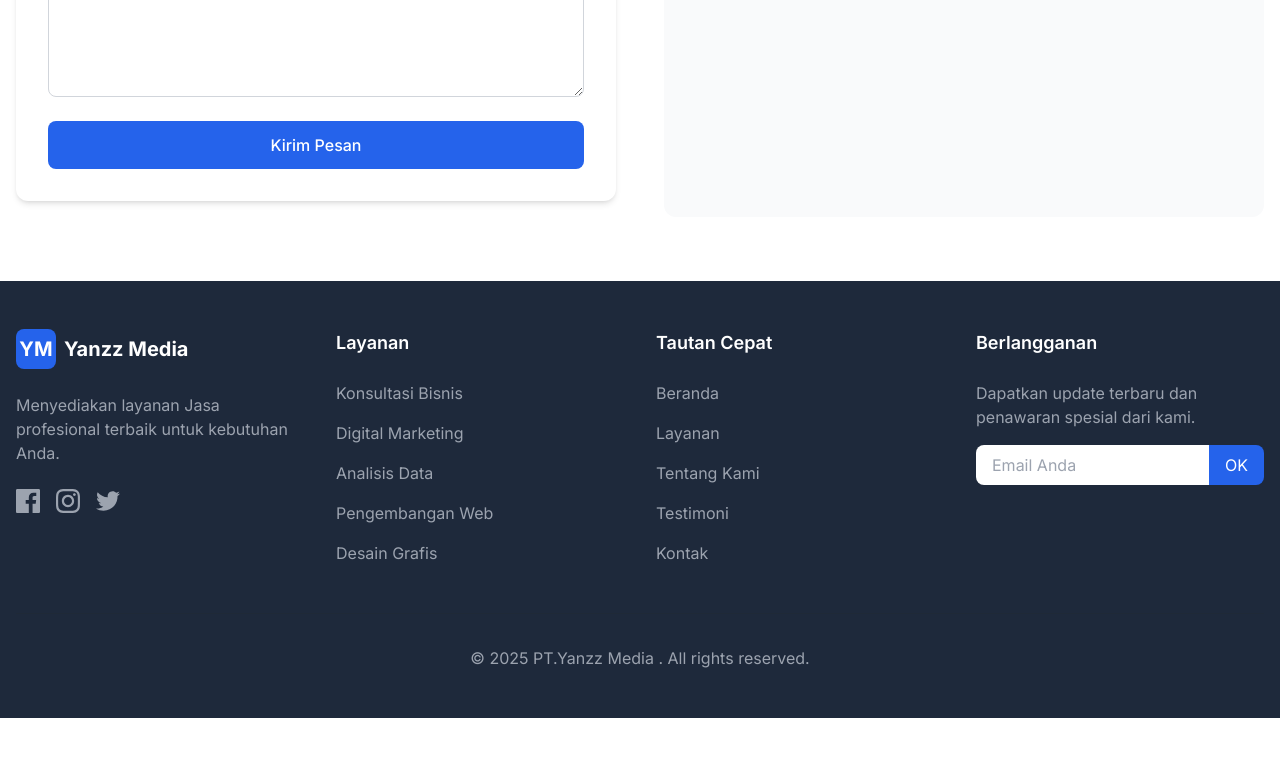
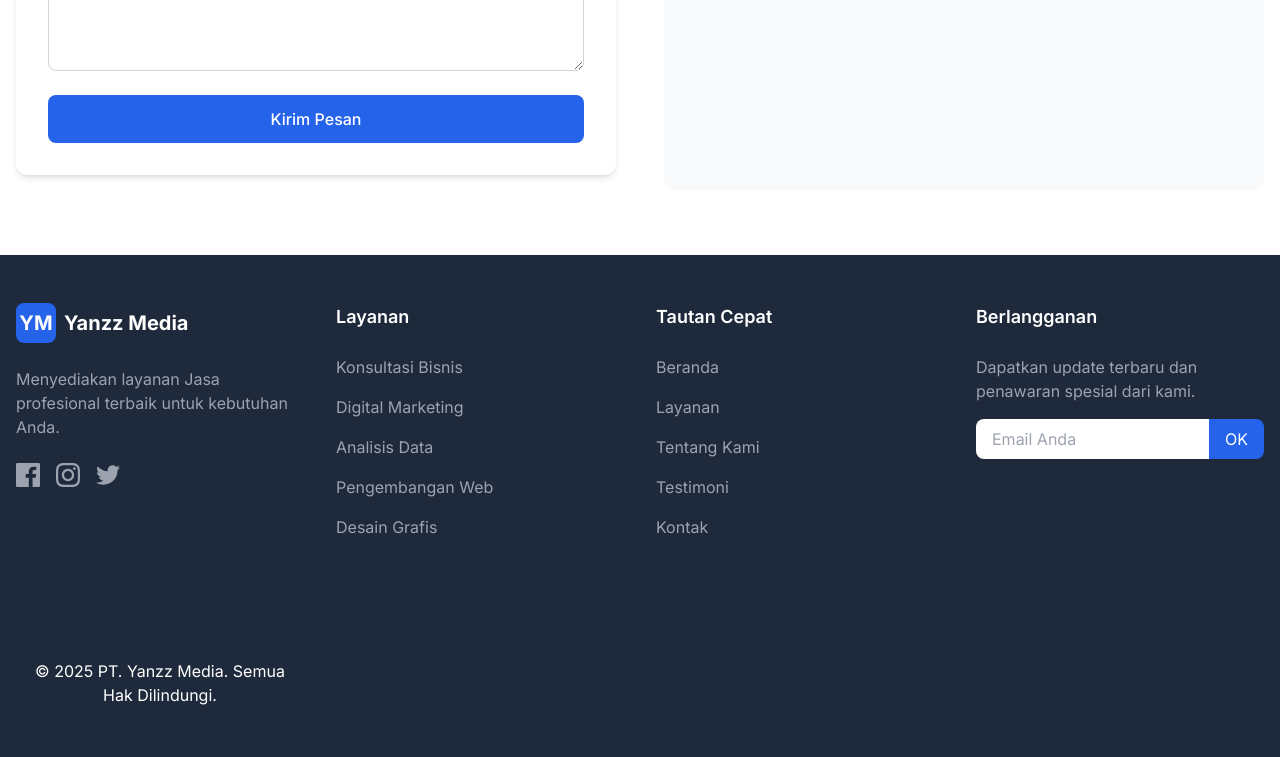
Before and after one commit to Mustofa2719/yanzzmediaweb, a plain HTML site: page index.html in a window 1280 px wide. Shown: the part 2969-3726 px from the top of the page. Before the commit the page ends 3687 px from the top, so only its background shows below. Drawn offline with nearby package versions, Linux system fonts and the light colour scheme.

Commit message:
Update index.html

```diff
--- a/index.html
+++ b/index.html
@@ -142,7 +142,8 @@
         <div class="container mx-auto px-4">
             <div class="flex flex-col md:flex-row items-center gap-12">
                 <div class="w-full md:w-1/2">
-                    <img src="c:\Users\Admin\Downloads\Sahabat Pena (1).svg" alt="Tim profesional kami sedang berdiskusi di ruang meeting modern" class="rounded-xl shadow-md w-full">
+                    <img src="<img src="images/sahabat-pena.svg" alt="Tim profesional" class="rounded-xl shadow-md w-full">
+" class="rounded-xl shadow-md w-full">
                 </div>
                 <div class="w-full md:w-1/2">
                     <h2 class="text-3xl md:text-4xl font-bold text-dark mb-6">Tentang Bisnis Jasa Kami</h2>
@@ -426,13 +427,12 @@
                         </button>
                     </div>
                 </div>
-            </div>
-
-            <div class="border-t border-gray-800 mt-12 pt-8 text-center text-gray-400">
-                <p>© 2025 PT.Yanzz Media . All rights reserved.</p>
-            </div>
+            <footer class="bg-dark text-white py-6 mt-16">
+        <div class="container mx-auto px-4 text-center">
+            <p>© 2025 PT. Yanzz Media. Semua Hak Dilindungi.</p>
         </div>
     </footer>
+
 
     <script>
         // Simple smooth scroll implementation
```
